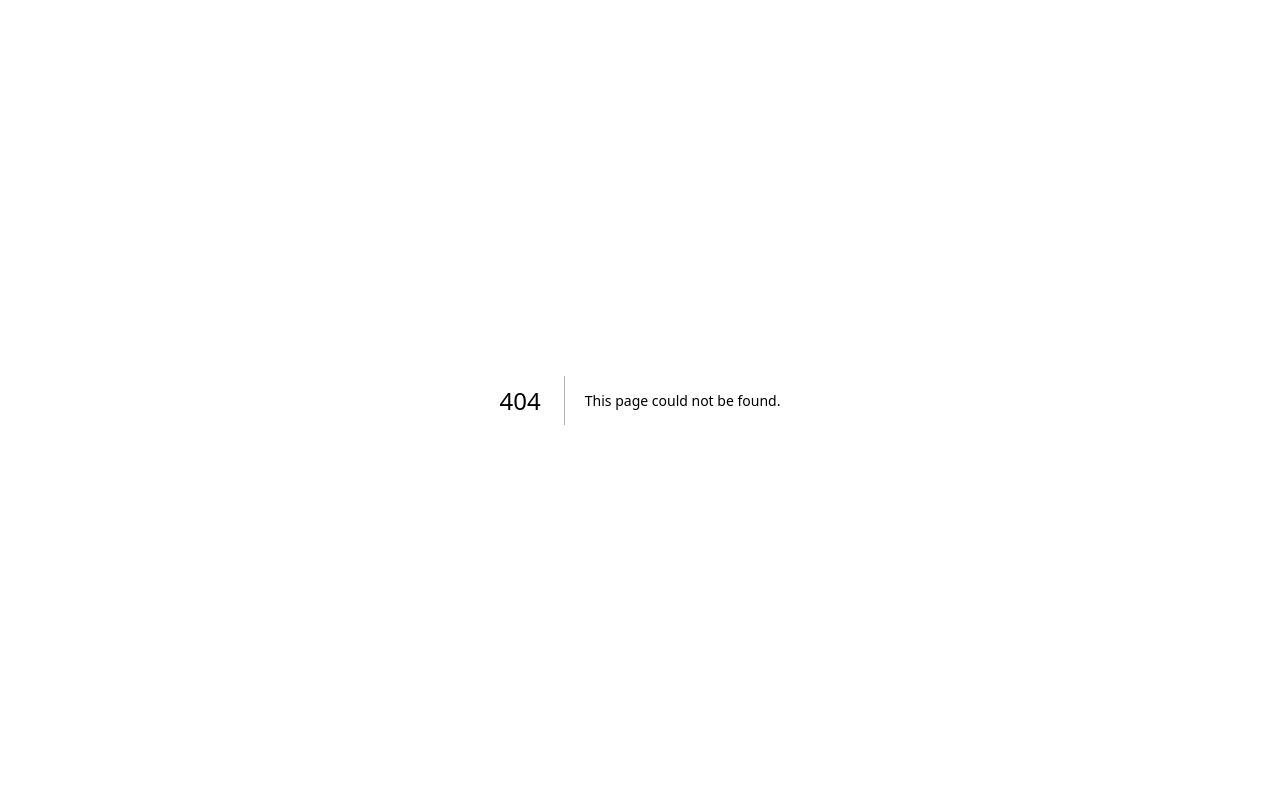
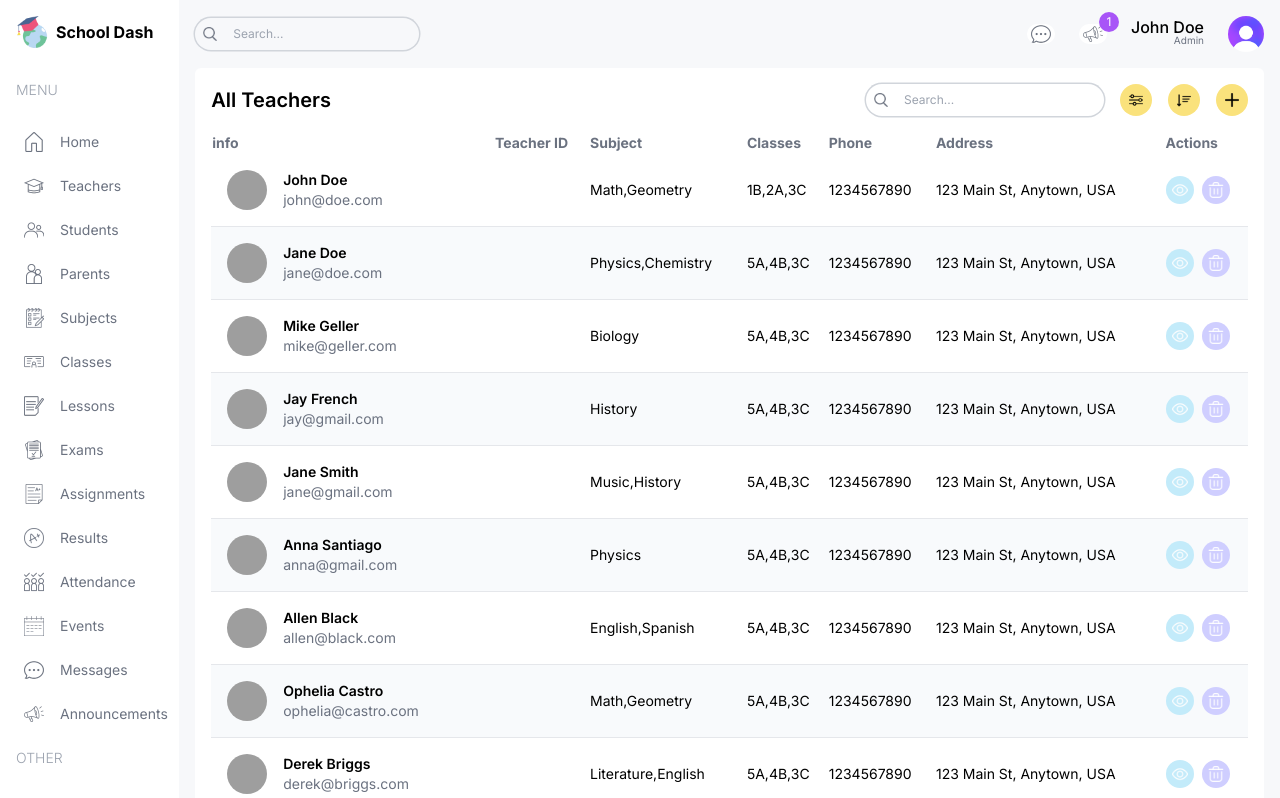
Before and after one commit to subhaghanta60/Admin-Dashboard, a Next.js app: page /list/teachers in a window 1280 px wide. Before the commit this address had no page. Shown: the top 798 px of the page. Built offline with nearby package versions, Linux system fonts and the light colour scheme; grey boxes are pictures that could not be loaded.

Commit message:
Teacher Table Component Design

```diff
--- a/next.config.mjs
+++ b/next.config.mjs
@@ -1,4 +1,12 @@
 /** @type {import('next').NextConfig} */
-const nextConfig = {};
+const nextConfig = {
+    images: {
+        remotePatterns:[
+            {
+                hostname:"images.pexels.com"
+            }
+        ]
+    }
+};
 
 export default nextConfig;
--- /dev/null
+++ b/src/app/(dashboard)/list/teachers/page.tsx
@@ -0,0 +1,136 @@
+import Pagination from "@/components/Pagination"
+import Table from "@/components/Table"
+import TableSearch from "@/components/TableSearch"
+import { headers } from "next/headers"
+import Image from "next/image"
+import Link from "next/link"
+import { role, teachersData } from "@/lib/data"
+
+type Teacher = {
+  id:number;
+  teaderId:number;
+  name:string;
+  email?:string;
+  photo:string;
+  phone:string;
+  subjects:string[];
+  classes:string[];
+  address:string;
+
+}
+
+const columns = [
+  {
+    header:"info",
+     accessor:"info"
+  },
+  {
+    header:"Teacher ID",
+    accessor:"teacherId",
+    className:"hidden md:table-cell"
+  },
+  {
+    header:"Subject",
+    accessor:"subject",
+    className:"hidden md:table-cell"
+  },
+  {
+    header:"Classes",
+    accessor:"classes",
+    className:"hidden md:table-cell"
+  },
+  {
+    header:"Phone",
+    accessor:"phone",
+    className:"hidden lg:table-cell"
+  },
+  {
+    header:"Address",
+    accessor:"address",
+    className:"hidden lg:table-cell"
+  },
+  {
+    header:"Actions",
+    accessor:"actions",
+
+  },
+]
+
+const TeachersListPage
+ = () => {
+
+  const renderRow = (item:Teacher) => (
+    <tr key={item.id} className="border-b border-gray-200 even:bg-slate-50 text-sm hover:bg-lamaPurpleLight">
+      <td className="flex items-center gap-4 p-4">
+        <Image src={item.photo} alt="" height={40} width={40} className="md:hidden xl:block w-10 h-10 rounded-full object-cover" />
+        <div className="flex flex-col">
+          <h3 className="font-semibold">{item.name}</h3>
+          <p className="ext-xs text-gray-500">{item?.email}</p>
+        </div>
+      </td>
+      <td className="hidden md:table-cell">
+        {item.teaderId}
+      </td>
+      <td className="hidden md:table-cell">
+        {item.subjects.join(",")}
+      </td>
+
+      <td className="hidden md:table-cell">
+        {item.classes.join(",")}
+      </td>
+      <td className="hidden md:table-cell">
+        {item.phone}
+      </td>
+      <td className="hidden md:table-cell">
+        {item.address}
+      </td>
+      <td>
+        <div className="flex items-center gap-2">
+          <Link href={`/list/teachers/${item.id}`}>
+            <button className="w-7 h-7 flex items-center justify-center rounded-full bg-lamaSky">
+              <Image src="/view.png" alt="" height={16} width={16}/>
+            </button>
+          </Link>
+          {role ==="admin" && (<button className="w-7 h-7 flex items-center justify-center rounded-full bg-lamaPurple">
+              <Image src="/delete.png" alt="" height={16} width={16}/>
+            </button>
+          )}
+
+        </div>
+      </td>
+    </tr>
+
+  );
+  return (
+    <div className='bg-white p-4 rounded-md flex-1 m-4 mt-0'>
+      {/* Top*/}
+      <div className="flex items-center justify-between">
+        <h1 className=" hidden md:block text-xl font-semibold">All Teachers</h1>
+        <div className="flex flex-col md:flex-row items-center gap-4  w-full md:w-auto">
+          <TableSearch />
+          <div className="flex items-center gap-4 self-end">
+            <button className="w-8 h-8 flex items-center justify-center rounded-full bg-lamaYellow">
+              <Image src="/filter.png" alt="" width={14} height={14} />
+            </button>
+            <button className="w-8 h-8 flex items-center justify-center rounded-full bg-lamaYellow">
+              <Image src="/sort.png" alt="" width={14} height={14} />
+            </button>
+            <button className="w-8 h-8 flex items-center  justify-center rounded-full bg-lamaYellow">
+              <Image src="/plus.png" alt="" width={14} height={14} />
+            </button>
+          </div>
+
+        </div>
+
+      </div>
+      {/* List */}
+
+        <Table columns ={columns} renderRow={renderRow} data={teachersData}/>
+
+      {/* Pagination */}
+      <Pagination />
+    </div>
+  )
+}
+
+export default TeachersListPage
--- /dev/null
+++ b/src/components/Pagination.tsx
@@ -0,0 +1,17 @@
+const Pagination = () => {
+  return (
+    <div className='p-4 flex items-center justify-between text-gray-500'>
+        <button disabled className="py-2 px-4 rounded-md bg-slate-200 text-xs font-semibold disable:opacity-50 disabled:cursor-not-allowed">Prev</button>
+        <div className="flex items-center text-sm gap-2">
+            <button className="px-2 rounded-sm bg-lamaSky">1</button>
+            <button className="px-2 rounded-sm ">2</button>
+            <button className="px-2 rounded-sm ">3</button>
+            ...
+            <button className="px-2 rounded-sm ">10</button>
+        </div>
+        <button disabled className="py-2 px-4 rounded-md bg-slate-200 text-xs font-semibold disable:opacity-50 disabled:cursor-not-allowed">Next</button>
+    </div>
+  )
+}
+
+export default Pagination
--- /dev/null
+++ b/src/components/Table.tsx
@@ -0,0 +1,28 @@
+const Table = ({
+    columns,
+    renderRow,
+    data
+    }:{
+        columns:{header:string; accessor:string;className?:string}[];
+        renderRow:(item:any) => React.ReactNode;
+        data:any[];
+    }) => {
+  return (
+    <table className='w-full mt-4'>
+        <thead>
+            <tr className="text-left text-gray-500 text-sm">
+                {columns.map((col)=> (
+                    <th key={col.accessor} className={col.className}>{col.header}</th>
+                ))}
+            </tr>
+
+        </thead>
+        <tbody>
+            {data.map( (item) => renderRow(item))}
+        </tbody>
+
+    </table>
+  )
+}
+
+export default Table
--- /dev/null
+++ b/src/components/TableSearch.tsx
@@ -0,0 +1,12 @@
+import Image from "next/image"
+
+const TableSearch = () => {
+  return (
+    <div className="w-full md:w-auto flex items-center gap-2 text-xs rounded-full ring-[1.5px] ring-gray-300 px-2 ">
+    <Image src="/search.png" alt="searchBar" width={14} height={14} />
+    <input type="text" placeholder="Search..."  className="w-[200px] p-2 bg-transparent outline-none"/>
+</div>
+  )
+}
+
+export default TableSearch
```
